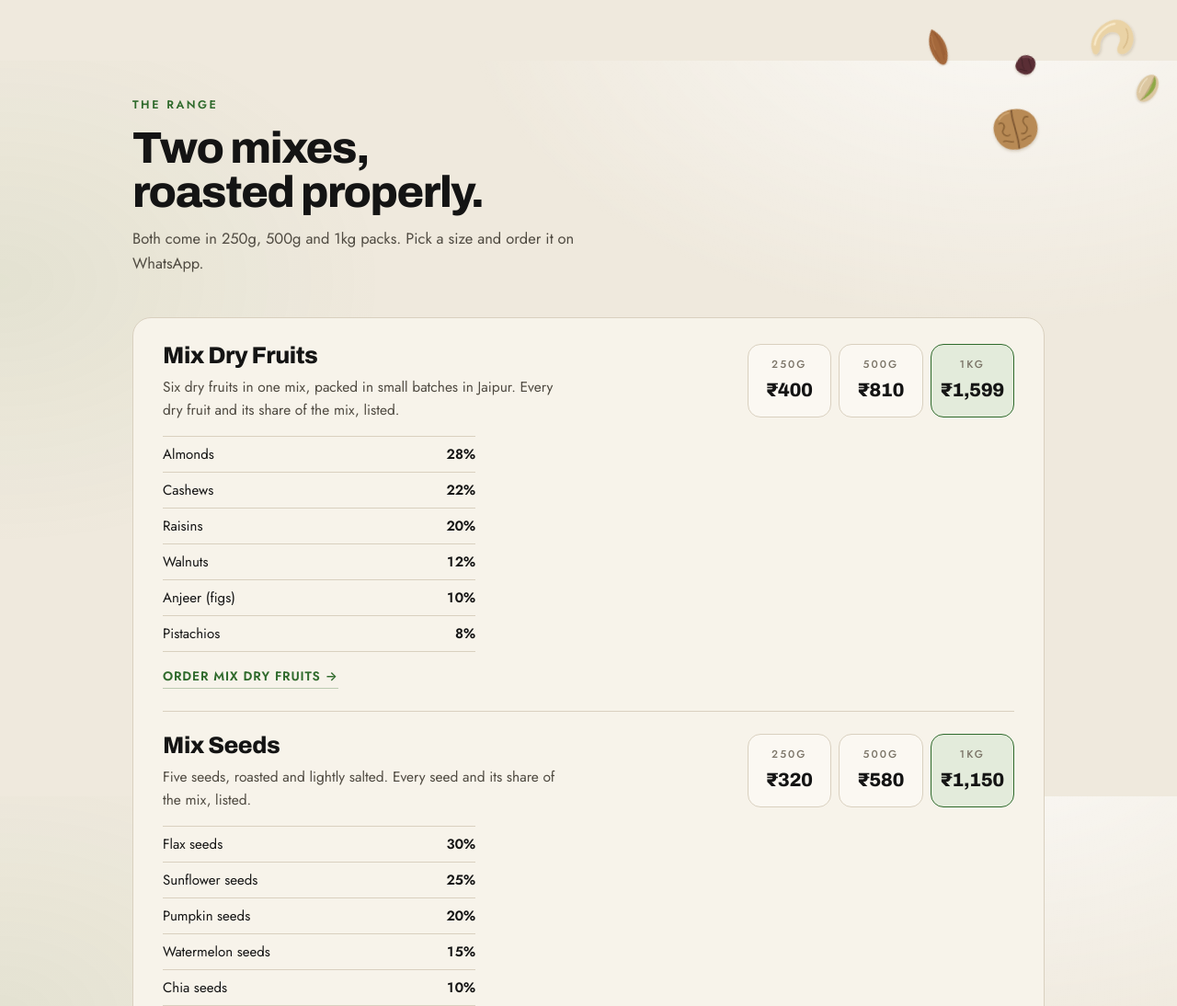
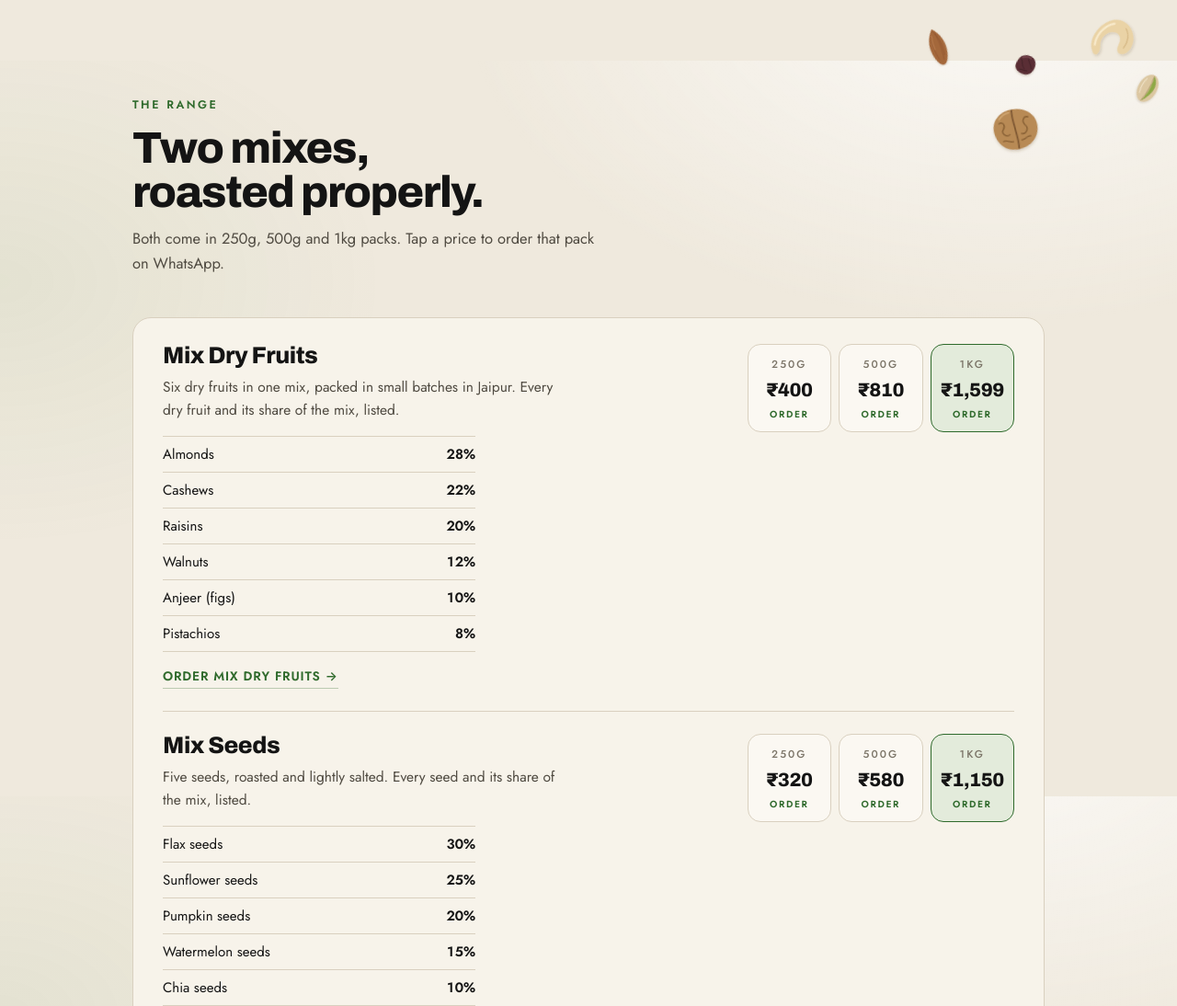
Before and after one commit to ramesh680/roasted-chaska-site, a plain HTML site: page public/index.html in a window 1280 px wide. Shown: the part 734-1828 px from the top of the page at 92% size. Drawn offline with Linux system fonts and the light colour scheme.

Commit message:
Make price cards order links to WhatsApp

```diff
--- a/public/index.html
+++ b/public/index.html
@@ -205,6 +205,13 @@ footer{padding-block:44px 92px;border-top:1px solid var(--edge);margin-top:clamp
   .scatter.hero-nuts,.scatter.range-nuts{display:none}
   .band-wrap{display:block;position:relative;height:96px;margin-top:8px}
 }
+.sizes li,.sizes li:last-child{padding:0;border:0;background:none;display:block}
+.sizes a{display:flex;flex-direction:column;align-items:center;gap:2px;padding:12px 10px 10px;border:1px solid var(--edge);
+  border-radius:14px;background:var(--raised);text-decoration:none;color:inherit;
+  transition:transform .15s ease,border-color .15s ease,box-shadow .15s ease}
+.sizes li:last-child a{border-color:var(--green);background:var(--tint)}
+.sizes a:hover{transform:translateY(-2px);border-color:var(--green);box-shadow:0 8px 18px -10px rgba(47,106,44,.55)}
+.sizes i{font-style:normal;font-size:.64rem;letter-spacing:.16em;text-transform:uppercase;color:var(--green);font-weight:600}
 </style>
 </head>
 <body>
@@ -262,7 +269,7 @@ footer{padding-block:44px 92px;border-top:1px solid var(--edge);margin-top:clamp
       <div class="sec-head">
         <p class="eyebrow">The range</p>
         <h2>Two mixes, roasted properly.</h2>
-        <p>Both come in 250g, 500g and 1kg packs. Pick a size and order it on WhatsApp.</p>
+        <p>Both come in 250g, 500g and 1kg packs. Tap a price to order that pack on WhatsApp.</p>
       </div>
 
       <div class="board">
@@ -282,9 +289,9 @@ footer{padding-block:44px 92px;border-top:1px solid var(--edge);margin-top:clamp
           </div>
           <div class="prices">
             <ul class="sizes">
-              <li><span>250g</span><b>&#8377;400</b></li>
-              <li><span>500g</span><b>&#8377;810</b></li>
-              <li><span>1kg</span><b>&#8377;1,599</b></li>
+              <li><a href="https://wa.me/919799969322?text=Hi%20Roasted%20Chaska%2C%20I'd%20like%20to%20order%20Mix%20Dry%20Fruits%20-%20250g%20(Rs.%20400)." target="_blank" rel="noopener" aria-label="Order Mix Dry Fruits 250g for Rs. 400 on WhatsApp"><span>250g</span><b>&#8377;400</b><i>Order</i></a></li>
+              <li><a href="https://wa.me/919799969322?text=Hi%20Roasted%20Chaska%2C%20I'd%20like%20to%20order%20Mix%20Dry%20Fruits%20-%20500g%20(Rs.%20810)." target="_blank" rel="noopener" aria-label="Order Mix Dry Fruits 500g for Rs. 810 on WhatsApp"><span>500g</span><b>&#8377;810</b><i>Order</i></a></li>
+              <li><a href="https://wa.me/919799969322?text=Hi%20Roasted%20Chaska%2C%20I'd%20like%20to%20order%20Mix%20Dry%20Fruits%20-%201kg%20(Rs.%201%2C599)." target="_blank" rel="noopener" aria-label="Order Mix Dry Fruits 1kg for Rs. 1,599 on WhatsApp"><span>1kg</span><b>&#8377;1,599</b><i>Order</i></a></li>
             </ul>
           </div>
           <div class="order"><a class="linkwa" href="https://wa.me/919799969322?text=Hi%20Roasted%20Chaska%2C%20I%27d%20like%20to%20order%20Mix%20Dry%20Fruits." target="_blank" rel="noopener">Order Mix Dry Fruits &rarr;</a></div>
@@ -304,9 +311,9 @@ footer{padding-block:44px 92px;border-top:1px solid var(--edge);margin-top:clamp
           </div>
           <div class="prices">
             <ul class="sizes">
-              <li><span>250g</span><b>&#8377;320</b></li>
-              <li><span>500g</span><b>&#8377;580</b></li>
-              <li><span>1kg</span><b>&#8377;1,150</b></li>
+              <li><a href="https://wa.me/919799969322?text=Hi%20Roasted%20Chaska%2C%20I'd%20like%20to%20order%20Mix%20Seeds%20-%20250g%20(Rs.%20320)." target="_blank" rel="noopener" aria-label="Order Mix Seeds 250g for Rs. 320 on WhatsApp"><span>250g</span><b>&#8377;320</b><i>Order</i></a></li>
+              <li><a href="https://wa.me/919799969322?text=Hi%20Roasted%20Chaska%2C%20I'd%20like%20to%20order%20Mix%20Seeds%20-%20500g%20(Rs.%20580)." target="_blank" rel="noopener" aria-label="Order Mix Seeds 500g for Rs. 580 on WhatsApp"><span>500g</span><b>&#8377;580</b><i>Order</i></a></li>
+              <li><a href="https://wa.me/919799969322?text=Hi%20Roasted%20Chaska%2C%20I'd%20like%20to%20order%20Mix%20Seeds%20-%201kg%20(Rs.%201%2C150)." target="_blank" rel="noopener" aria-label="Order Mix Seeds 1kg for Rs. 1,150 on WhatsApp"><span>1kg</span><b>&#8377;1,150</b><i>Order</i></a></li>
             </ul>
           </div>
           <div class="order"><a class="linkwa" href="https://wa.me/919799969322?text=Hi%20Roasted%20Chaska%2C%20I%27d%20like%20to%20order%20Mix%20Seeds." target="_blank" rel="noopener">Order Mix Seeds &rarr;</a></div>
```
